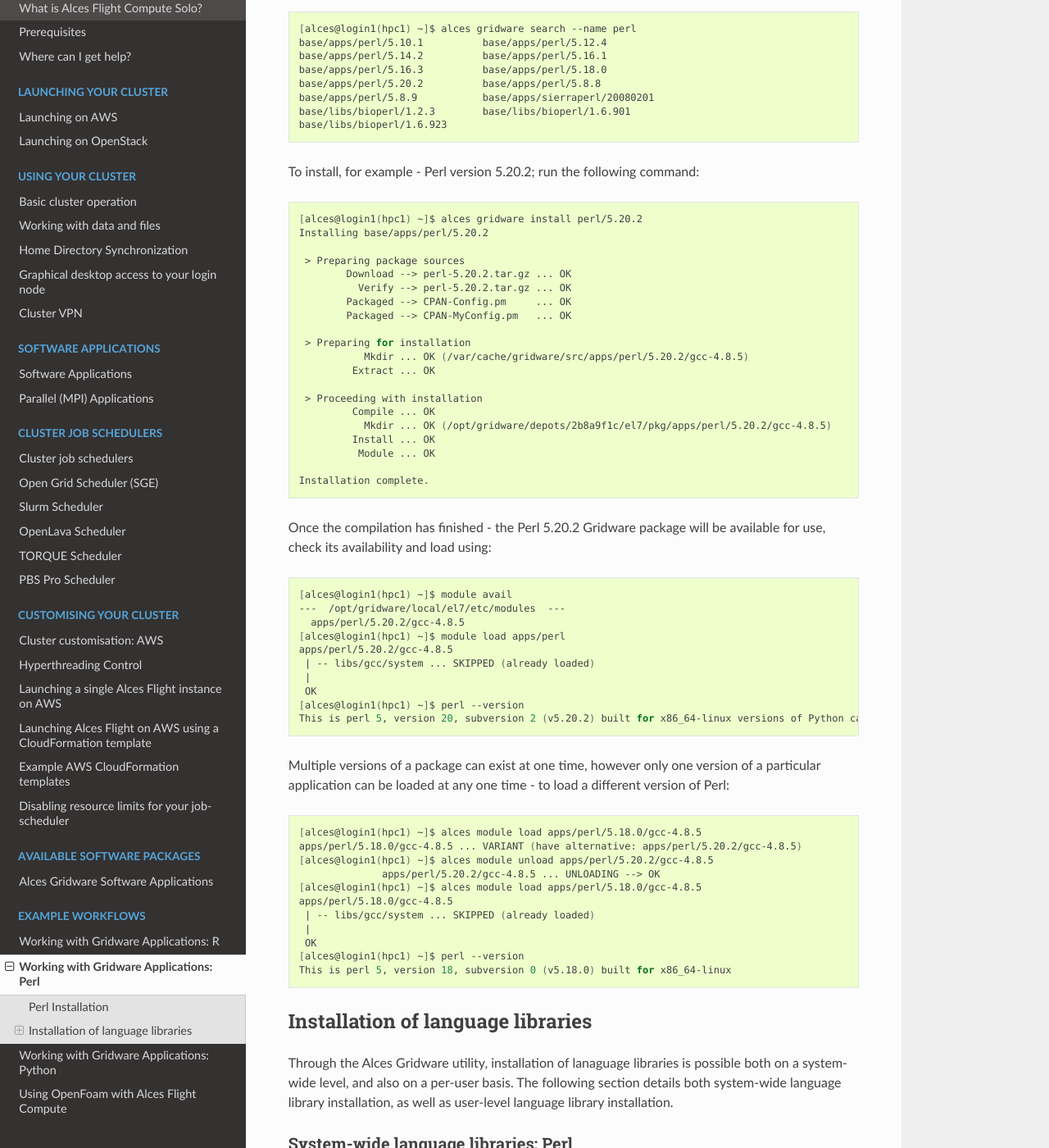
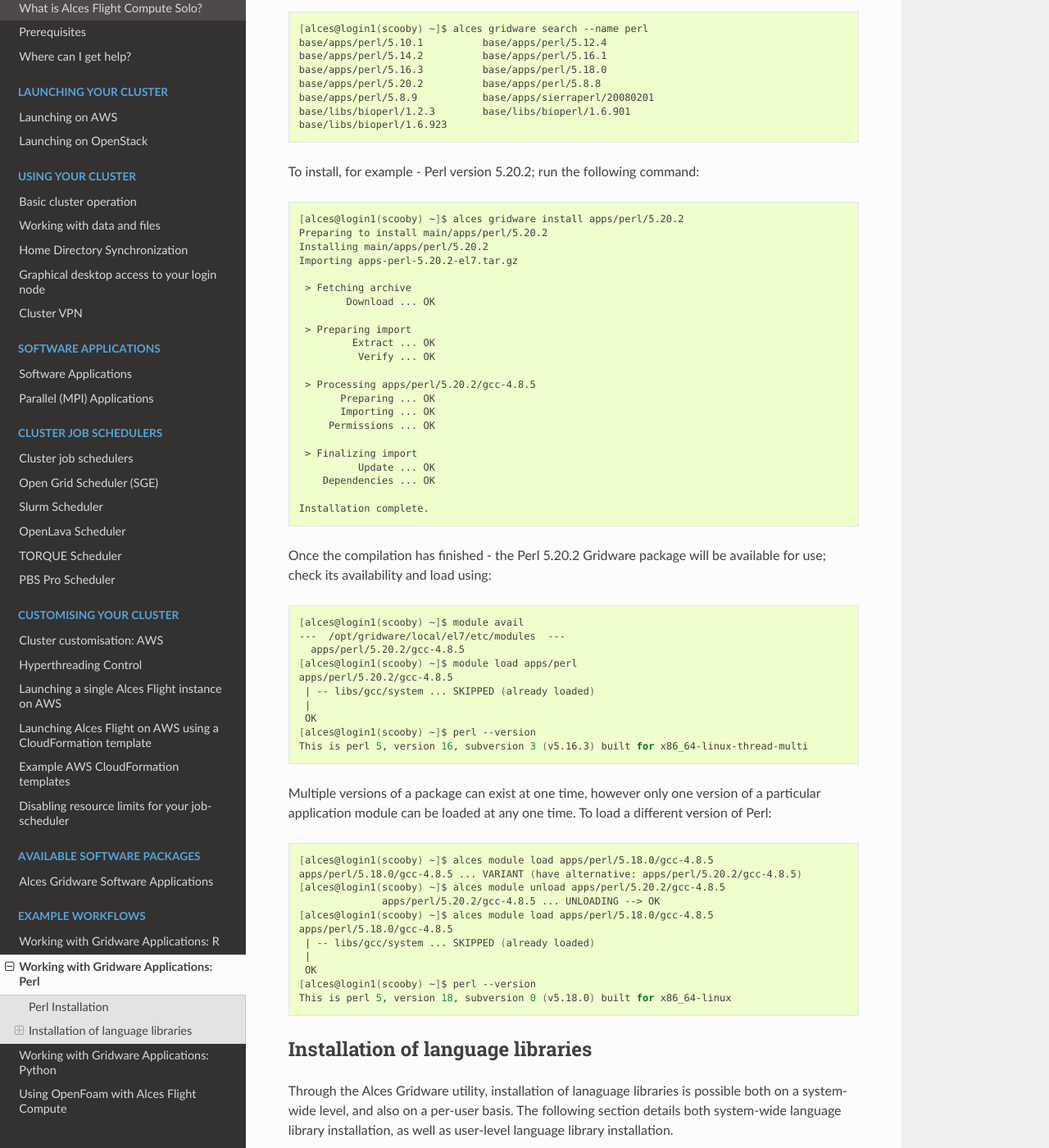
Before and after one commit to alces-software/flight-appliance-docs, a Sphinx documentation site: the page built from docs/source/getting-started/environment-usage/gridware-features/gridware-perl.rst, in a window 1280 px wide and 1400 px high, scrolled down 347 px. Shown: the whole window at 82% size. Built offline with Sphinx 7.4.7 and the Read the Docs theme 2.0.0, drawn with Linux system fonts in a browser that asks for light colours; some of the changed text lies outside the part shown.

Commit message:
Updated for 2016.4 release

```diff
--- a/docs/source/getting-started/environment-usage/gridware-features/gridware-perl.rst
+++ b/docs/source/getting-started/environment-usage/gridware-features/gridware-perl.rst
@@ -12,7 +12,7 @@
 
 .. code:: bash
 
-    [alces@login1(hpc1) ~]$ alces gridware search --name perl
+    [alces@login1(scooby) ~]$ alces gridware search --name perl
     base/apps/perl/5.10.1          base/apps/perl/5.12.4
     base/apps/perl/5.14.2          base/apps/perl/5.16.1
     base/apps/perl/5.16.3          base/apps/perl/5.18.0
@@ -25,56 +25,59 @@
 
 .. code:: bash
 
-    [alces@login1(hpc1) ~]$ alces gridware install perl/5.20.2
-    Installing base/apps/perl/5.20.2
+    [alces@login1(scooby) ~]$ alces gridware install apps/perl/5.20.2
+    Preparing to install main/apps/perl/5.20.2
+    Installing main/apps/perl/5.20.2
+    Importing apps-perl-5.20.2-el7.tar.gz
 
-     > Preparing package sources
-            Download --> perl-5.20.2.tar.gz ... OK
-              Verify --> perl-5.20.2.tar.gz ... OK
-            Packaged --> CPAN-Config.pm     ... OK
-            Packaged --> CPAN-MyConfig.pm   ... OK
+     > Fetching archive
+            Download ... OK
 
-     > Preparing for installation
-               Mkdir ... OK (/var/cache/gridware/src/apps/perl/5.20.2/gcc-4.8.5)
+     > Preparing import
              Extract ... OK
+              Verify ... OK
 
-     > Proceeding with installation
-             Compile ... OK
-               Mkdir ... OK (/opt/gridware/depots/2b8a9f1c/el7/pkg/apps/perl/5.20.2/gcc-4.8.5)
-             Install ... OK
-              Module ... OK
+     > Processing apps/perl/5.20.2/gcc-4.8.5
+           Preparing ... OK
+           Importing ... OK
+         Permissions ... OK
+
+     > Finalizing import
+              Update ... OK
+        Dependencies ... OK
 
     Installation complete.
 
-Once the compilation has finished - the Perl 5.20.2 Gridware package will be available for use, check its availability and load using:
+
+Once the compilation has finished - the Perl 5.20.2 Gridware package will be available for use; check its availability and load using:
 
 .. code:: bash
 
-    [alces@login1(hpc1) ~]$ module avail
+    [alces@login1(scooby) ~]$ module avail
     ---  /opt/gridware/local/el7/etc/modules  ---
       apps/perl/5.20.2/gcc-4.8.5
-    [alces@login1(hpc1) ~]$ module load apps/perl
+    [alces@login1(scooby) ~]$ module load apps/perl
     apps/perl/5.20.2/gcc-4.8.5
      | -- libs/gcc/system ... SKIPPED (already loaded)
      |
      OK
-    [alces@login1(hpc1) ~]$ perl --version
-    This is perl 5, version 20, subversion 2 (v5.20.2) built for x86_64-linux versions of Python can be installed at once using Gridware and Modules - for example:
+    [alces@login1(scooby) ~]$ perl --version
+    This is perl 5, version 16, subversion 3 (v5.16.3) built for x86_64-linux-thread-multi
 
-Multiple versions of a package can exist at one time, however only one version of a particular application can be loaded at any one time - to load a different version of Perl:
+Multiple versions of a package can exist at one time, however only one version of a particular application module can be loaded at any one time. To load a different version of Perl:
 
 .. code:: bash
 
-    [alces@login1(hpc1) ~]$ alces module load apps/perl/5.18.0/gcc-4.8.5
+    [alces@login1(scooby) ~]$ alces module load apps/perl/5.18.0/gcc-4.8.5
     apps/perl/5.18.0/gcc-4.8.5 ... VARIANT (have alternative: apps/perl/5.20.2/gcc-4.8.5)
-    [alces@login1(hpc1) ~]$ alces module unload apps/perl/5.20.2/gcc-4.8.5
+    [alces@login1(scooby) ~]$ alces module unload apps/perl/5.20.2/gcc-4.8.5
                   apps/perl/5.20.2/gcc-4.8.5 ... UNLOADING --> OK
-    [alces@login1(hpc1) ~]$ alces module load apps/perl/5.18.0/gcc-4.8.5
+    [alces@login1(scooby) ~]$ alces module load apps/perl/5.18.0/gcc-4.8.5
     apps/perl/5.18.0/gcc-4.8.5
      | -- libs/gcc/system ... SKIPPED (already loaded)
      |
      OK
-    [alces@login1(hpc1) ~]$ perl --version
+    [alces@login1(scooby) ~]$ perl --version
     This is perl 5, version 18, subversion 0 (v5.18.0) built for x86_64-linux
 
 Installation of language libraries
@@ -91,7 +94,7 @@
 
 .. code:: bash
 
-    [root@login1(hpc1) ~]# module load apps/perl/5.20.2
+    [root@login1(scooby) ~]# module load apps/perl/5.20.2
     apps/perl/5.20.2/gcc-4.8.5
      | -- libs/gcc/system
      |    * --> OK
@@ -102,7 +105,7 @@
 
 .. code:: bash
 
-    [root@login1(hpc1) ~]# cpan Date::Simple
+    [root@login1(scooby) ~]# cpan Date::Simple
     Fetching with Net::FTP:
     ftp://cpan.etla.org/pub/CPAN/authors/01mailrc.txt.gz
     Reading '/opt/gridware/share/perl/5.20.2/cpan/sources/authors/01mailrc.txt.gz'
@@ -110,18 +113,19 @@
 
 The ``Date::Simple`` module will now be available to any system user loading the ``Perl 5.20.2`` Gridware package.
 
-To verify successful installation, switch to a non-root user; for example ``barney`` will now be able to see and use the ``Date::Simple`` module:
+To verify successful installation, switch to a non-root user; for example ``alces`` will now be able to see and use the ``Date::Simple`` module:
 
 .. code:: bash
 
-    [barney@login1(hpc1) ~]$ module load apps/perl/5.20.2
+    [alces@login1(scooby) ~]$ module load apps/perl/5.20.2
     apps/perl/5.20.2/gcc-4.8.5
      | -- libs/gcc/system
      |    * --> OK
      |
      OK
-    [barney@login1(hpc1) ~]$ cpan -l 2>&1 | grep Date::Simple | head -n1
+    [alces@login1(scooby) ~]$ cpan -l 2>&1 | grep Date::Simple | head -n1
     Date::Simple	3.03
+
 
 User-specific language libraries: Perl
 ^^^^^^^^^^^^^^^^^^^^^^^^^^^^^^^^^^^^^^
@@ -132,22 +136,22 @@
 
 .. code:: bash
 
-    [barney@login1(hpc1) ~]$ cpan File::Slurp
+    [alces@login1(scooby) ~]$ cpan File::Slurp
     Fetching with Net::FTP:
     ftp://cpan.etla.org/pub/CPAN/authors/01mailrc.txt.gz
     Reading '/home/barney/gridware/share/perl/5.20.2/cpan/sources/authors/01mailrc.txt.gz'
     <-- snip -->
-    [barney@login1(hpc1) ~]$ cpan File::Slurp
+    [alces@login1(scooby) ~]$ cpan File::Slurp
     Reading '/home/barney/gridware/share/perl/5.20.2/cpan/Metadata'
       Database was generated on Fri, 19 Feb 2016 02:41:02 GMT
     File::Slurp is up to date (9999.19).
 
-The ``File::Slurp`` installation was successful - and we can now use it as the ``barney`` user. Switching to another user will confirm the user-level installation success, the ``alces`` user will not be able to use the ``File::Slurp`` Perl module, and instead try to make them install the ``File::Slurp`` module:
+The ``File::Slurp`` installation was successful - and we can now use it as the ``alces`` user. Switching to another user will confirm the user-level installation success; the ``root`` user will not be able to use the ``File::Slurp`` Perl module, requiring the module be installed again:
 
 .. code:: bash
 
-    [alces@login1(hpc1) ~]$ alces module load apps/perl/5.20.2
-    [alces@login1(hpc1) ~]$ cpan File::Slurp
+    [root@login1(scooby) ~]# alces module load apps/perl/5.20.2
+    [root@login1(scooby) ~]# cpan File::Slurp
     Fetching with Net::FTP:
     ftp://cpan.etla.org/pub/CPAN/authors/01mailrc.txt.gz
     Reading '/home/alces/gridware/share/perl/5.20.2/cpan/sources/authors/01mailrc.txt.gz'
```
